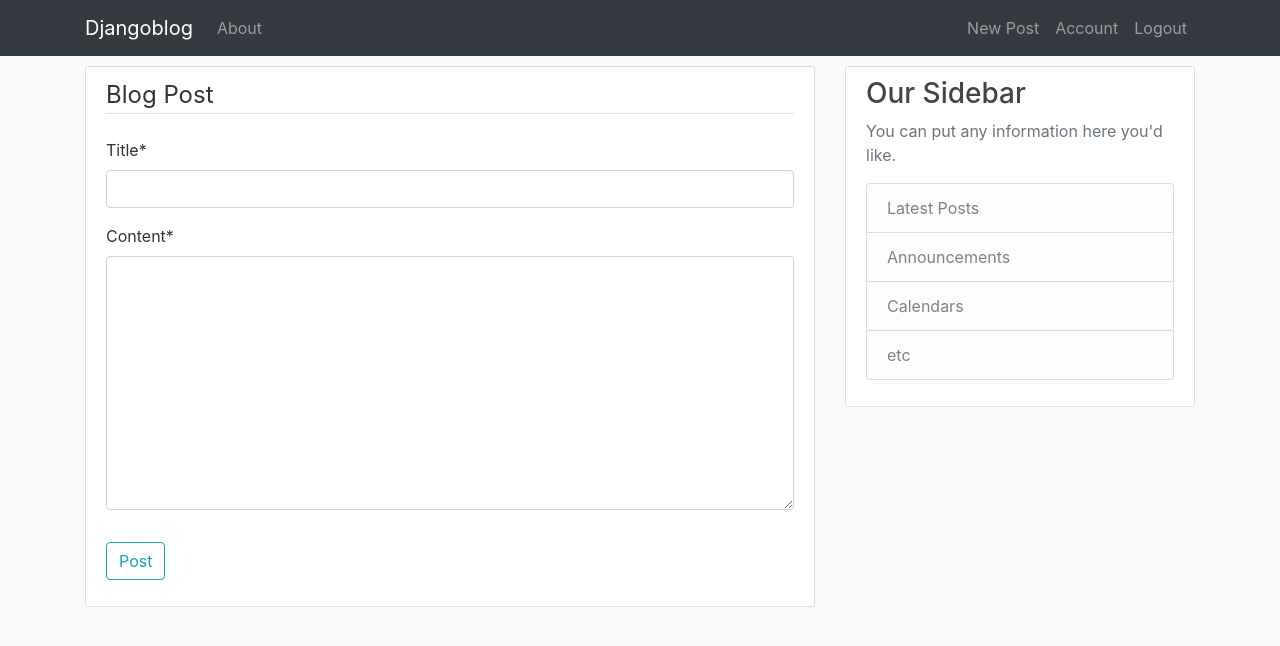
After one commit to Sharmaraunak/djangoblog, a Django app: page /post/new/ in a window 1280 px wide. The commit adds this page. Shown: the top 646 px of the page. Run offline with Django 3.2, Linux system fonts and the light colour scheme; a user stored in the database is signed in; some libraries are stand-ins or nearby versions.

Commit message:
create ,delete and update post

```diff
--- a/blog/models.py
+++ b/blog/models.py
@@ -1,6 +1,7 @@
 from django.db import models
 from django.utils import timezone
 from django.contrib.auth.models import User
+from django.urls import reverse
 
 # Create your models here.
 
@@ -12,4 +13,7 @@ class Post(models.Model):
     author = models.ForeignKey(User, on_delete= models.CASCADE)
 
     def __repr__(self):
-        return f"User('{self.title}','{self.date_posted}')"
+        return f"User('{self.title}')"
+
+    def get_absolute_url(self):
+        return reverse('post-detail',kwargs={'pk':self.pk})
--- a/blog/static/blog/main.css
+++ b/blog/static/blog/main.css
@@ -44,7 +44,9 @@ body {
   }
 
   .article-content {
+
     white-space: pre-line;
+
   }
 
   .article-img {
--- a/blog/templates/blog/base.html
+++ b/blog/templates/blog/base.html
@@ -35,8 +35,8 @@
                 <!--other side of navbar-->
 
                 <div class="navbar-nav">
-
                         {% if user.is_authenticated %}
+                            <a class="nav-item nav-link" href="{% url 'post-create'%}">New Post</a>
                             <a class="nav-item nav-link" href="{% url 'profile'%}">Account</a>
                             <a class="nav-item nav-link" href="{% url 'logout'%}">Logout</a>
 
@@ -44,7 +44,6 @@
                             <a class="nav-item nav-link" href="{% url 'login'%}">Login</a>
                             <a class="nav-item nav-link" href="{% url 'register'%}">Register</a>
                         {% endif %}
-
                 </div>
 
             </div>
--- a/blog/templates/blog/post_detail.html
+++ b/blog/templates/blog/post_detail.html
@@ -6,6 +6,12 @@
                 <div class="article-metadata">
                   <a class="mr-2" href="#">{{ object.author }}</a>
                   <small class="text-muted">{{ object.date_posted|date:"F d, Y" }}</small>
+                  {% if object.author == user %}
+                      <div>
+                        <a class="btn btn-secondary btn-sm mb-1" href="{% url 'post-update' object.id%}">update</a>
+                        <a class="btn btn-danger btn-sm mb-1" href="{% url 'post-delete' object.id%}">delete</a>
+                      </div>
+                  {% endif %}
                 </div>
                 <h2 class="article-title"><{{ object.title }}</h2>
                 <p class="article-content">{{ object.content }}</p>
--- /dev/null
+++ b/blog/templates/blog/post_form.html
@@ -0,0 +1,19 @@
+{% extends "blog/base.html" %}
+{% load crispy_forms_tags %}
+{% block content%}
+
+    <div class="content-section">
+        <form action="" method="POST">
+                {% csrf_token %}
+            <fieldset class="form-group">
+                <legend class="border-bottom mb-4">Blog Post</legend>
+                {{form | crispy }}
+            </fieldset>
+            <div class="form-group">
+                <button class="btn btn-outline-info" type="submit">Post</button>
+            </div>
+        </form>
+
+    </div>
+
+{% endblock %}
--- a/blog/urls.py
+++ b/blog/urls.py
@@ -1,9 +1,16 @@
 from django.urls import path
 from . import views
-from .views import postListView,postDetailView
+from .views import (postListView,
+                    postDetailView,
+                    postCreateView,
+                    postUpdateView,
+                    postDeleteView)
 
 urlpatterns = [
     path('', postListView.as_view(),name='blog-home'),
     path('post/<int:pk>/',postDetailView.as_view(),name='post-detail'),
-     path('about/', views.about,name='blog-about'),
+    path('post/new/',postCreateView.as_view(),name='post-create'),
+    path('post/<int:pk>/update/',postUpdateView.as_view(),name='post-update'),
+    path('post/<int:pk>/delete/',postDeleteView.as_view(),name='post-delete'),
+    path('about/', views.about,name='blog-about'),
 ]
--- a/blog/views.py
+++ b/blog/views.py
@@ -1,8 +1,9 @@
 
 from django.shortcuts import render
 from django.http import HttpResponse
-from django.views.generic import ListView,DetailView
+from django.views.generic import ListView,DetailView,CreateView,UpdateView,DeleteView
 from blog.models import Post
+from django.contrib.auth.mixins import LoginRequiredMixin,UserPassesTestMixin
 
 
 
@@ -18,11 +19,43 @@ class postListView(ListView):
     template_name = 'blog/home.html' #<app>/<model>_<viewtype>.html
     context_object_name = 'posts'
     ordering = ['-date_posted']
+    paginate_by = 2
 
 
 class postDetailView(DetailView):
     model = Post
 
+class postCreateView(LoginRequiredMixin,CreateView):
+    model = Post
+    fields = ['title','content']
+
+    def form_valid(self,form):
+        form.instance.author = self.request.user
+        return super().form_valid(form)
+
+class postUpdateView(LoginRequiredMixin,UserPassesTestMixin, UpdateView):
+    model = Post
+    fields = ['title','content']
+
+    def form_valid(self,form):
+        form.instance.author = self.request.user
+        return super().form_valid(form)
+
+    def test_func(self):
+        post = self.get_object()
+        if self.request.user == post.author:
+            return True
+        return False
+
+class postDeleteView(LoginRequiredMixin,UserPassesTestMixin,DeleteView):
+    model = Post
+    success_url = "/"
+
+    def test_func(self):
+        post = self.get_object()
+        if self.request.user == post.author:
+            return True
+        return False
 
 def about(request):
     return render(request,'blog/about.html',{'title':'about'})
```
Also changed, not shown: blog/templates/blog/home.html (+11 -0 lines), blog/templates/blog/post_confirm_delete.html (added, +20 -0 lines), db.sqlite3.
